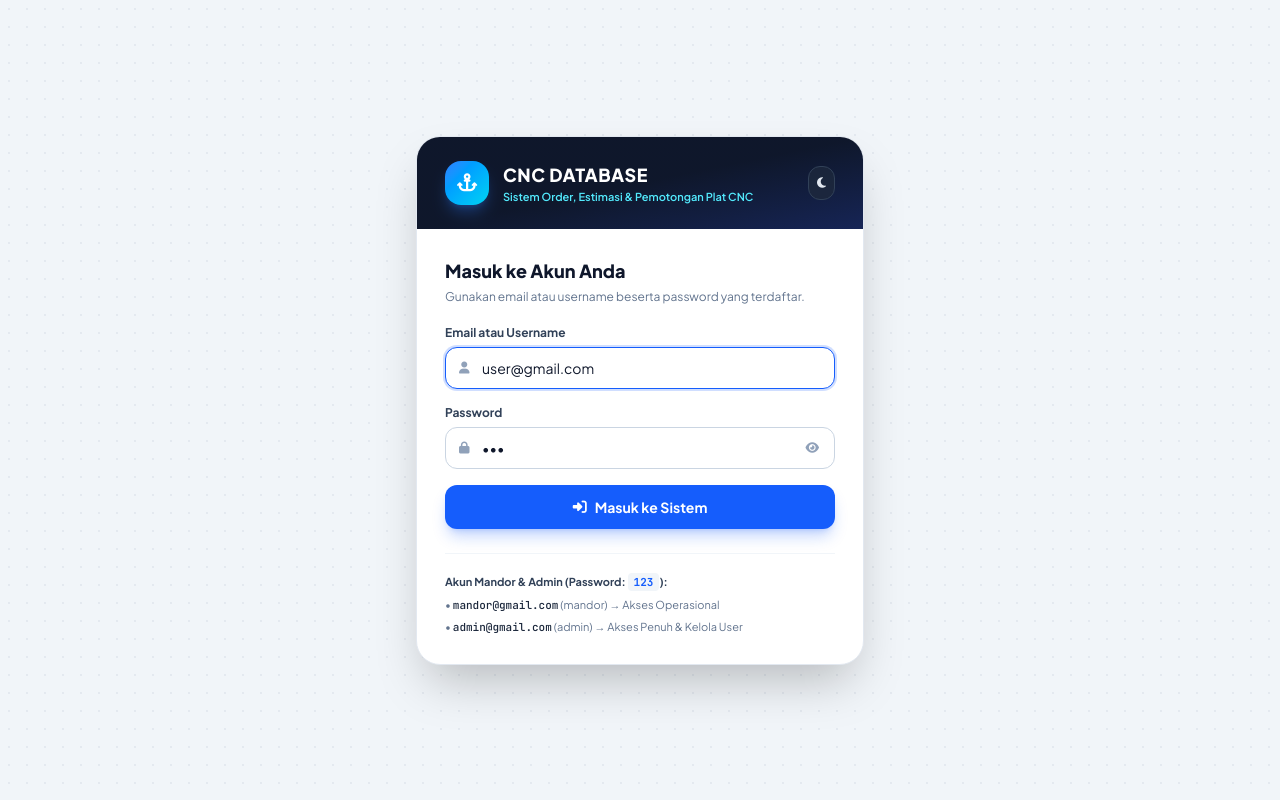
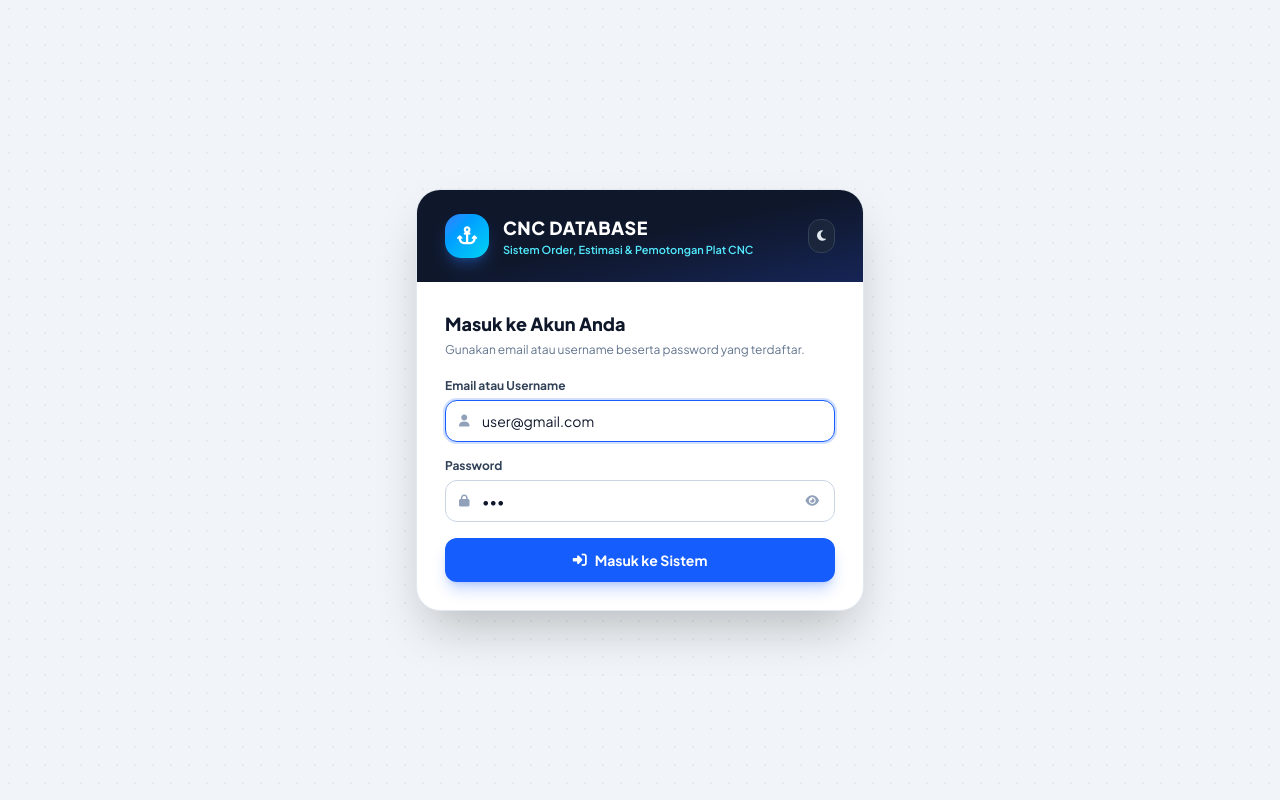
Before and after one commit to albidr30-cillowwall/cnc-database, a Nuxt app: page /login in a window 1280 px wide. Built offline with nearby package versions, Linux system fonts and the light colour scheme.

Commit message:
feat: sembunyikan akun mandor dan admin dari tampilan depan login

```diff
--- a/pages/login.vue
+++ b/pages/login.vue
@@ -90,11 +90,7 @@
           </button>
         </form>
 
-        <div class="mt-6 pt-5 border-t border-slate-100 dark:border-slate-800 text-[11px] text-slate-500 dark:text-slate-400 space-y-1.5">
-          <div class="font-bold text-slate-700 dark:text-slate-300">Akun Mandor & Admin (Password: <code class="font-mono bg-slate-100 dark:bg-slate-800 px-1.5 py-0.5 rounded text-blue-600 dark:text-blue-400 font-bold">123</code>):</div>
-          <div>&bull; <code class="font-mono text-slate-800 dark:text-slate-200">mandor@gmail.com</code> (mandor) &rarr; Akses Operasional</div>
-          <div>&bull; <code class="font-mono text-slate-800 dark:text-slate-200">admin@gmail.com</code> (admin) &rarr; Akses Penuh & Kelola User</div>
-        </div>
+
 
 
       </div>
```
